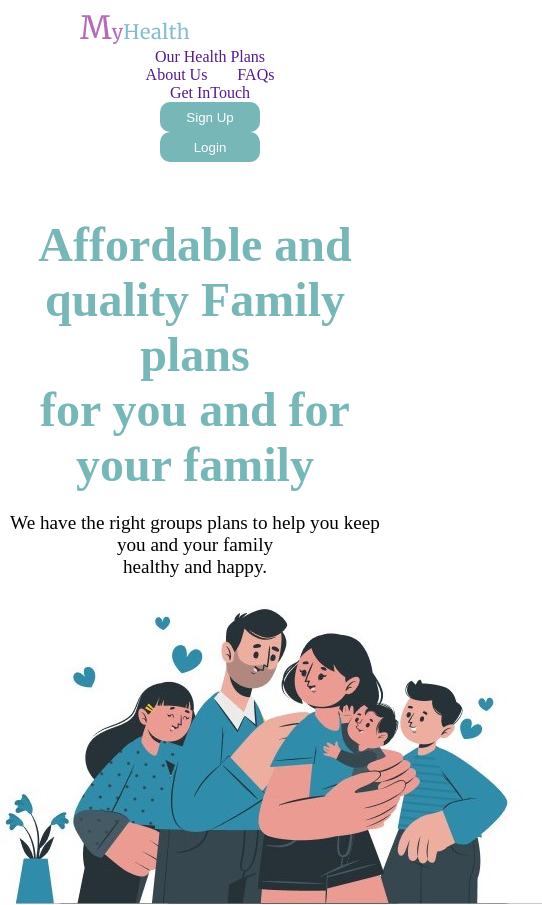
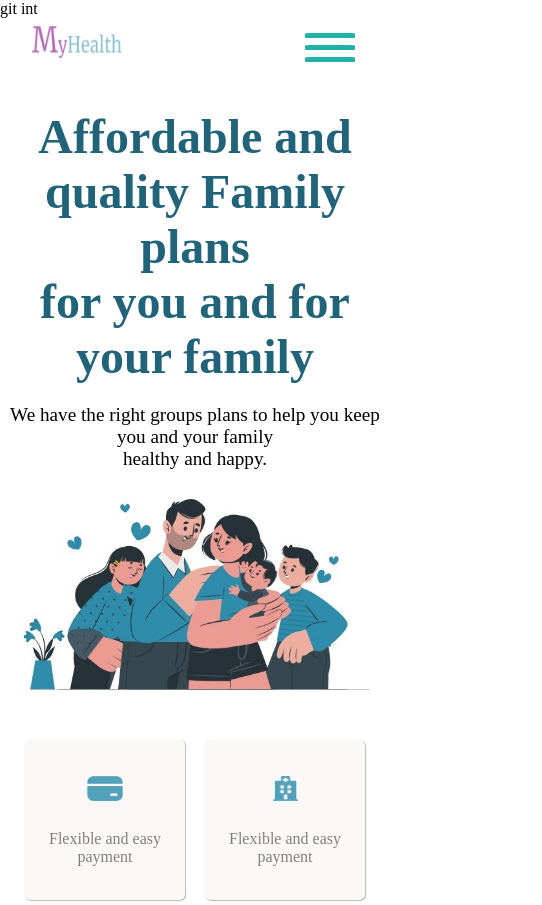
Before and after one commit to ReedOne01/group-project, a plain HTML site: page index.html in a window 390 px wide. Shown: the top 905 px of the page, 542 px wide, since content can reach past the window. Drawn offline with Linux system fonts and the light colour scheme.

Commit message:
last commit

```diff
--- a/index.html
+++ b/index.html
@@ -7,18 +7,24 @@
     <title>Document</title>
     <link rel="stylesheet" href="style.css" />
   </head>
-  <body>
+  <body>git int
+    <input type="checkbox" id="toggle">
     <nav>
       <div>
         <img src="./images/MyHealth.png" alt="" />
       </div>
+      <label class="navbar" for="toggle">
+        <span class="bar"></span>
+        <span class="bar"></span>
+        <span class="bar"></span>
+      </label>
       <ul>
         <li><a href="">Our Health Plans</a></li>
         <li><a href="">About Us</a></li>
         <li><a href="">FAQs</a></li>
         <li><a href="">Get InTouch</a></li>
         <li><button>Sign Up</button></li>
-        <li><button>Login</button></li>
+        <li><button id="butt">Login</button></li>
       </ul>
     </nav>
     <div class="content">
@@ -33,7 +39,7 @@
           healthy and happy.
         </p>
       </div>
-      <div><img src="./images/SharedScreenshot2.jpg" alt="" srcset="" /></div>
+      <div><img src="./images/SharedScreenshot2.jpg" alt="" id="pic" /></div>
       <!-- <button>Buy Now</button> -->
       <div class="flex">
         <div class="flex-card">
--- a/style.css
+++ b/style.css
@@ -26,7 +26,8 @@ ul li{
 }
 nav ul li a{
     text-decoration: none;
-    text-emphasis-style: none;
+    font-size: 15px;
+    color: gray ;
 
 }
 nav ul li button{
@@ -35,7 +36,12 @@ nav ul li button{
     height: 30px;
     border-radius: 10px;
     color: white;
-    background-color: rgba(32, 136, 136, 0.603);
+    background-color: #216378;
+}
+#butt{
+    background-color: white;
+    color:#216378;
+    border: 1px solid #216378;
 }
 .content{
     display: block;
@@ -47,7 +53,7 @@ nav ul li button{
 }
 .text_1 h1{
     font-size: 3em;
-    color: rgba(32, 136, 136, 0.603);
+    color: #216378;
     margin-top: 40px;
 }
 .text_1 p{
@@ -62,7 +68,7 @@ nav ul li button{
     margin: 50px 0;
     padding: 10px;
     color: white;
-    background-color:rgba(32, 136, 136, 0.603) ;
+    background-color:#216378 ;
     border-radius: 5px;
     align-items: center;
     text-align: center;
@@ -117,10 +123,10 @@ nav ul li button{
 .envelop>div>p{
 font-size: 1.5rem;
 margin: 30px 0px;
-color:rgba(32, 136, 136, 0.603);
+color:#216378;
 }
 .plans{
-    color: rgba(32, 136, 136, 0.603);
+    color:#216378;
     font-size: 30px;
     margin: 10px 0;
 }
@@ -144,12 +150,12 @@ color:rgba(32, 136, 136, 0.603);
     width: 20%;
     margin: 20px 0;
     font-size: 1.3em;
-    border: 2px solid green;
+    border: 2px solid #216378;
     background-color: white;
-    color:  rgba(32, 136, 136, 0.603);
+    color: #216378;
 }
 .mont:nth-child(1){
-    background-color:  rgba(32, 136, 136, 0.603);
+    background-color: #216378;
     color: white;
 }
 .packages{
@@ -168,22 +174,22 @@ color:rgba(32, 136, 136, 0.603);
     height: auto;
     margin: 10px 0;
     /* padding: 20px 0; */
-    border: 2px solid rgb(3, 66, 66);
+    border: 2px solid #216378;
     text-align: center;
 }
 .pack>p:nth-child(1){
     font-size: 25px;
-    color:rgba(12, 150, 150, 0.973) ;
+    color:#216378 ;
     padding: 20px;
 }
 .pack>p:nth-child(3){
-    color: lightgreen;
+    color: #216378;
 
 }
 .pack>p span{
     font-weight: 700;
     font-size: 25px;
-    color: green;
+    color: #216378;
 
 }
 .pack>p{
@@ -204,11 +210,11 @@ color:rgba(32, 136, 136, 0.603);
     height: 40px;
     width: 45%;
 
-    background-color: green;
+    background-color: #216378;
     color: white;
 }
 footer{
-    background-color: rgba(18, 77, 68, 0.952);
+    background-color: #216378;
     padding: 10px;
 }
 .foot{
@@ -255,3 +261,121 @@ footer{
     height: 40px;
     /* width: 50px; */
 }
+@media (max-width: 940px) {
+    nav{
+        padding: 0 2rem;
+    }
+    nav ul{
+        padding: 0 10px;
+    }
+    nav ul li{
+        margin-left: 20px;
+    }
+}
+@media (max-width:803px){
+    nav div img{
+        height: 40px;
+        width: 90px;
+        padding: 4px 0;
+
+    }
+    nav ul li{
+        margin-left: 10px;
+    }
+}
+@media (max-width:705px){
+    nav ul{
+        display: grid;
+        position: absolute;
+        width: 100%;
+        top: 60px;
+        left:0%;
+        z-index: 1;
+        transform: translateY(-150%);
+        background-color: lightseagreen;
+        transition: .6s;
+
+    }
+    nav ul li{
+        margin-bottom: 4px;
+        padding: 8px;
+        font-size: 24px;
+    }
+    nav ul li a{
+
+        color: white;
+    }
+    nav ul li button{
+        height: auto;
+        font-size: 15px;
+    }
+    .navbar{
+        display: grid !important;
+    }
+    .monthly{
+        margin-top: 10em;
+    }
+}
+@media(max-width:514px){
+    #pic{
+        width: 350px;
+    }
+    .flex-card{
+        height: 40%;
+        width: 10rem;
+    }
+    .flex-card img{
+        height: 25px;
+        margin-top: 1em;
+    }
+    .pack>p:nth-child(1){
+        font-size: 20px;
+    }
+    .mont{
+        width: 25%;
+    }
+}
+@media (max-width:375px){
+    .monthly{
+        margin-top: 3em;
+    }
+    .pack{
+        padding: auto;
+        /* background-color: green; */
+    }
+    .pack>p:nth-child(1){
+        font-size: 18px;
+    }
+    .pack>p span{
+        font-size: 20px;
+    }
+    .pack ul li{
+        padding:auto;
+        margin: 7px 0;
+        font-size: 11px;
+
+    }
+}
+.navbar{
+    display:none;
+    height: min-content;
+    justify-content: center;
+    align-items: center;
+    /* background-color: bisque; */
+    margin-top: 15px;
+}
+.bar{
+    width: 50px;
+    height: 5px;
+    margin: 0px 3px 7px 0px;
+    background-color: lightseagreen;
+    cursor: pointer;
+    border-radius: 10%;
+    transition: .4s;
+}
+input{
+    display: none;
+}
+input:checked ~ nav ul{
+    transform: translateY(0);
+}
```
Also changed, not shown: second.html (+7 -1 lines), third.html (+7 -1 lines).
